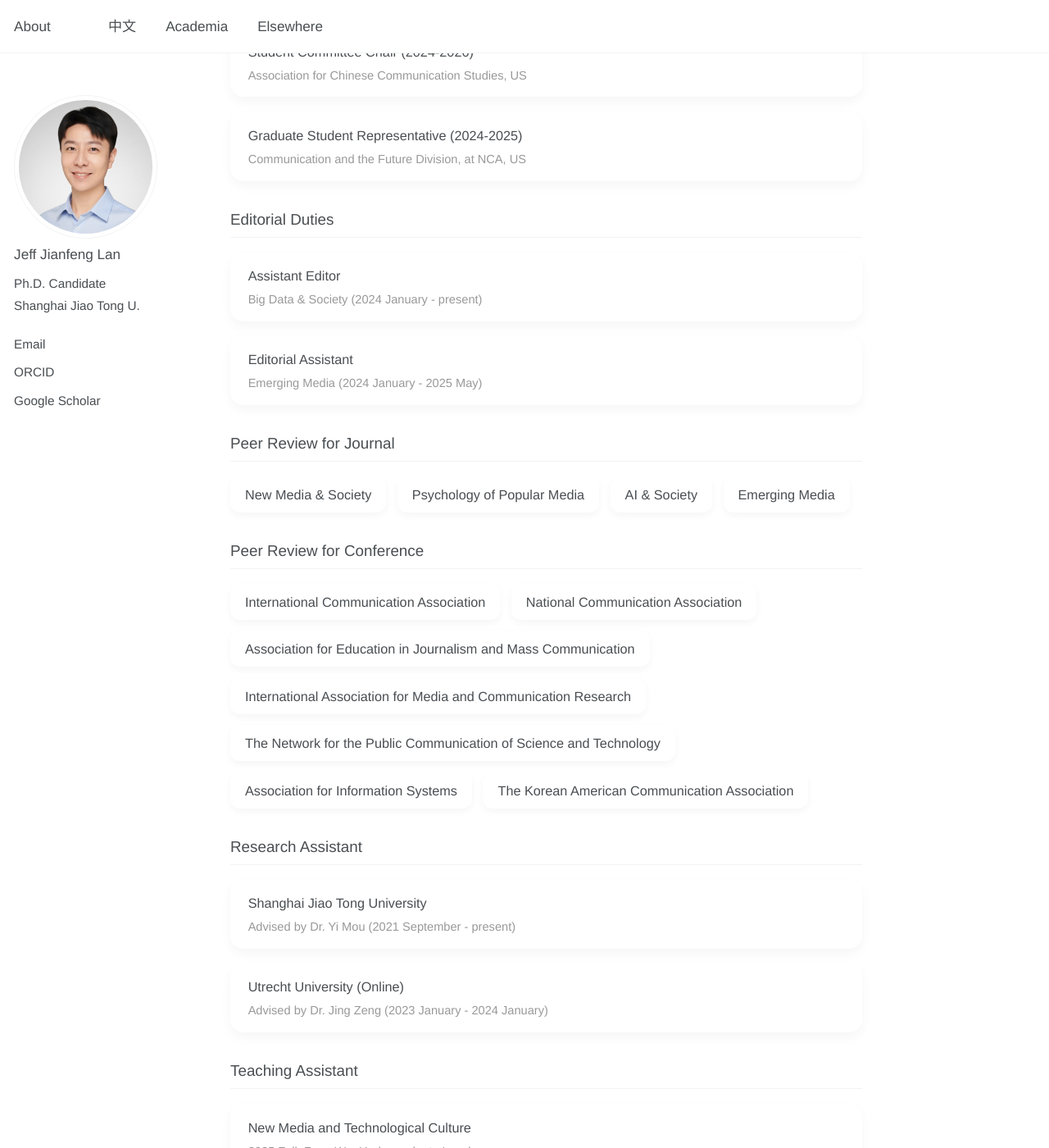
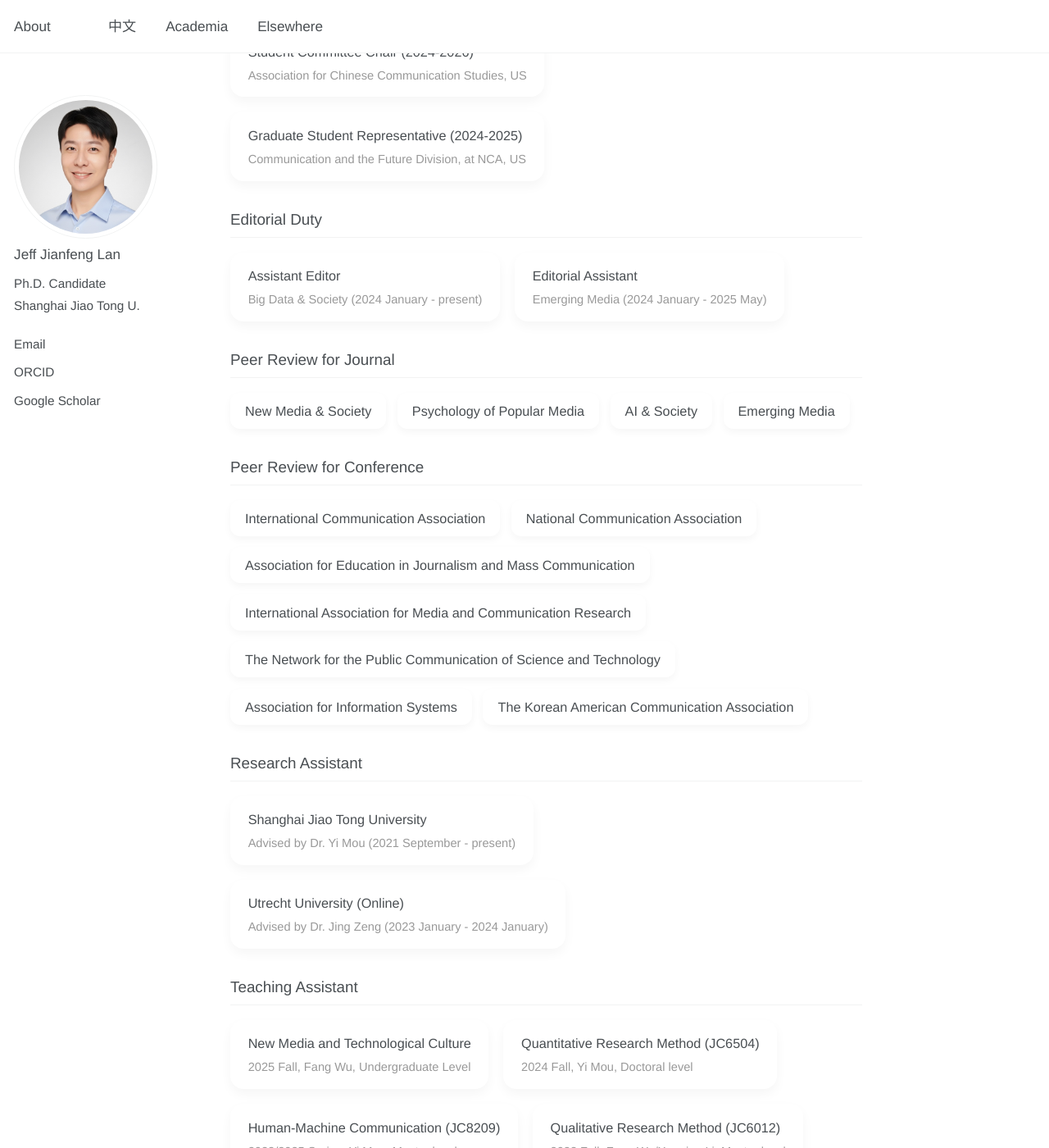
Before and after one commit to jianfenglan/jianfenglan.github.io, a Jekyll site: the page built from academia.md, in a window 1280 px wide and 1400 px high, scrolled down 1814 px. Shown: the whole window at 82% size. Built offline with Jekyll 4.4.1, drawn with Linux system fonts in a browser that asks for light colours; some of the changed lines change nothing that is shown.

Commit message:
Update academia.md

```diff
--- a/academia.md
+++ b/academia.md
@@ -112,35 +112,37 @@ h2 {
     line-height: 1.6;
 }
 
-/* 5. 无编号列表 */
+/* 5. 无编号列表 - 关键修改：从 Grid 改为 Flex，实现内容自适应宽度 */
 .no-counter-list {
-    display: grid;
-    grid-template-columns: 1fr;
-    gap: 1rem;
+    display: flex; /* 改为 Flex 布局 */
+    flex-wrap: wrap; /* 允许卡片在一行内并排显示，空间不足时换行 */
+    gap: 1rem; /* 卡片之间的间距 */
     margin-top: 1rem;
 }
 
-/* 无编号卡片样式 */
+/* 无编号卡片样式 - 关键修改：移除 display: flex，让宽度由内容决定 */
 .no-counter-card {
-    display: flex;
-    align-items: flex-start;
+    /* 移除原有的 display: flex; align-items: flex-start; */
     background: #fff;
     border: none;
     border-radius: 16px;
     padding: 0.8rem 1.2rem;
     box-shadow: 0 6px 14px rgba(0, 0, 0, 0.04);
     line-height: 1.75;
+    /* 允许卡片宽度根据内容自适应 */
+    width: auto;
+    /* 确保内部内容块正确显示 */
+    display: block;
 }
 
 /* 无编号内容 */
 .no-counter-content {
-    flex: 1;
-    min-width: 0;
+    /* 移除 flex: 1; min-width: 0; 等 Flex 相关属性 */
     word-wrap: break-word;
     overflow-wrap: break-word;
     word-break: break-word;
     font-size: 0.95em;
-    font-weight: 400; /* 取消加粗 */
+    font-weight: 400;
 }
 
 /* 第一行/主标题样式：取消加粗，恢复正常字重 */
@@ -270,7 +272,7 @@ h2 {
     </div>
 </div>
 
-<h2>Editorial Duties</h2>
+<h2>Editorial Duty</h2>
 <div class="no-counter-list">
     <div class="no-counter-card">
         <div class="no-counter-content">
@@ -285,6 +287,8 @@ h2 {
         </div>
     </div>
 </div>
+
+
 <h2>Peer Review for Journal</h2>
 <div class="conference-grid">
     <div class="conference-card">New Media & Society</div>
```
